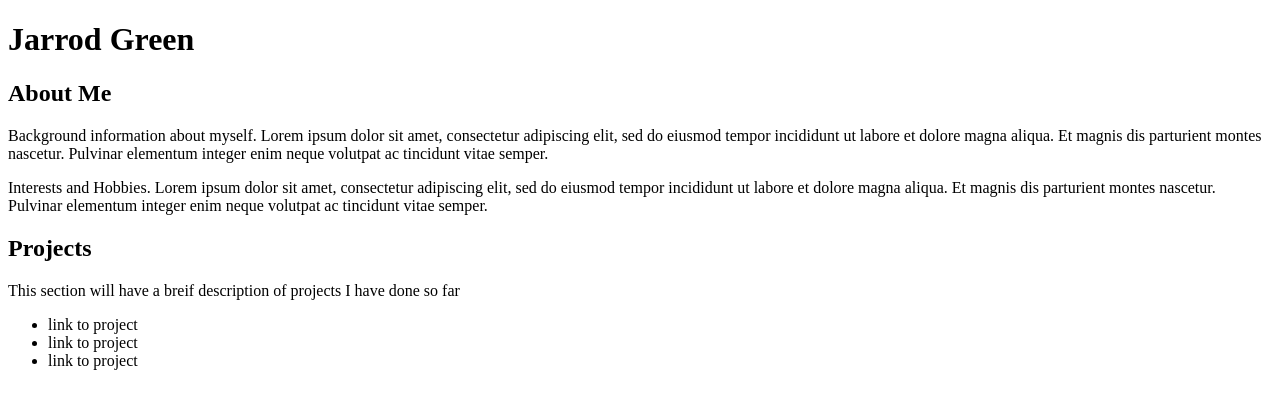
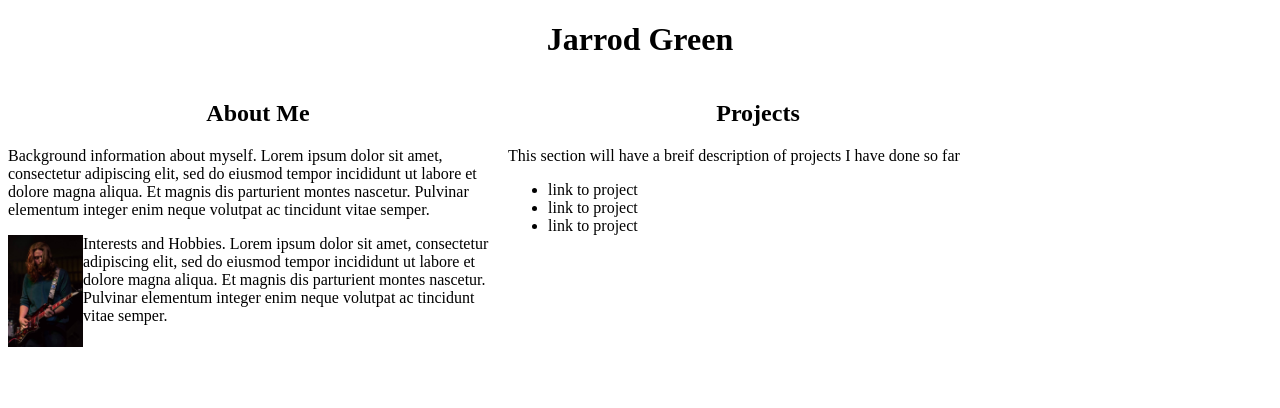
Before and after one commit to gronskan/portfolio, a plain HTML site: page index.html in a window 1280 px wide. Drawn offline with Linux system fonts and the light colour scheme.

Commit message:
It will add some basic css styles to the page as well as an image

```diff
--- a/css/styles.css
+++ b/css/styles.css
@@ -0,0 +1,17 @@
+h1 {
+  text-align: center;
+}
+h2 {
+  text-align: center;
+}
+
+.column {
+  width: 500px;
+  float: left;
+}
+
+img {
+  height: 15%;
+  width: 15%;
+  float:left;
+}
--- a/index.html
+++ b/index.html
@@ -1,14 +1,19 @@
 <!DOCTYPE html>
 <html lang="en" dir="ltr">
   <head>
+    <link href="css/styles.css" rel="stylesheet" type="text/css">
     <meta charset="utf-8">
     <title>Jarrod Green's Portfolio</title>
   </head>
   <body>
     <h1>Jarrod Green</h1>
+    <div class="column">
       <h2>About Me</h2>
         <p>Background information about myself. Lorem ipsum dolor sit amet, consectetur adipiscing elit, sed do eiusmod tempor incididunt ut labore et dolore magna aliqua. Et magnis dis parturient montes nascetur. Pulvinar elementum integer enim neque volutpat ac tincidunt vitae semper.</p>
+        <img src="img/guitar.jpeg" alt="A pic of me playing guitar">
         <p>Interests and Hobbies. Lorem ipsum dolor sit amet, consectetur adipiscing elit, sed do eiusmod tempor incididunt ut labore et dolore magna aliqua. Et magnis dis parturient montes nascetur. Pulvinar elementum integer enim neque volutpat ac tincidunt vitae semper.</p>
+    </div>
+    <div class="column">
       <h2>Projects</h2>
         <p>This section will have a breif description of projects I have done so far</p>
           <ul>
@@ -16,5 +21,6 @@
             <li>link to project</li>
             <li>link to project</li>
           </ul>
+    </div>
   </body>
 </html>
```
Also changed, not shown: img/guitar.jpeg (added), 1 other file. Lines whose indentation alone changed are shown as unchanged.
